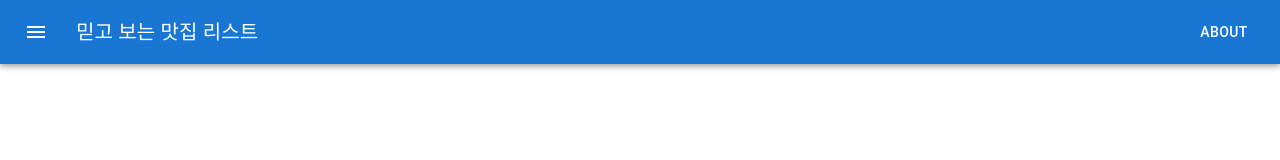
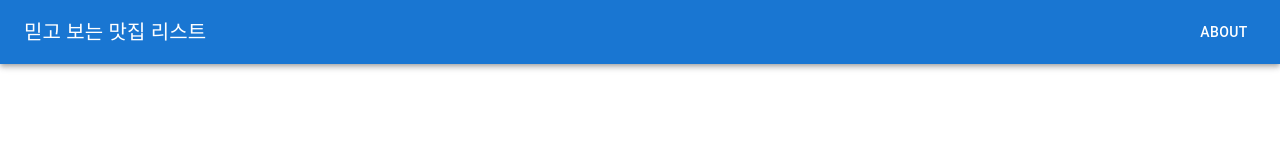
Before and after one commit to wjdgotn77/awesome-food-store, a Next.js app: page / in a window 1280 px wide. Shown: the top 160 px of the page. Built offline with nearby package versions, Linux system fonts and the light colour scheme.

Commit message:
Modify: Header 스타일 수정

```diff
--- a/components/Header.js
+++ b/components/Header.js
@@ -14,18 +14,11 @@ export default function Header() {
     <Box sx={{ flexGrow: 1 }}>
       <StyledAppBar position="static">
         <Toolbar>
-          <IconButton
-            size="large"
-            edge="start"
-            color="inherit"
-            aria-label="menu"
-            sx={{ mr: 2 }}
-          >
-            <MenuIcon />
-          </IconButton>
-          <Typography variant="h6" component="div" sx={{ flexGrow: 1 }}>
-            믿고 보는 맛집 리스트
-          </Typography>
+          <Link href={"/"} passHref>
+            <StyledTypography variant="h6" component="div" sx={{ flexGrow: 1 }}>
+              믿고 보는 맛집 리스트
+            </StyledTypography>
+          </Link>
           <Link href={"/about"} passHref>
             <Button color="inherit">About</Button>
           </Link>
@@ -38,3 +31,7 @@ export default function Header() {
 const StyledAppBar = styled(AppBar)`
   background: ${({ theme }) => theme.dark};
 `;
+
+const StyledTypography = styled(Typography)`
+  cursor: pointer;
+`;
```
